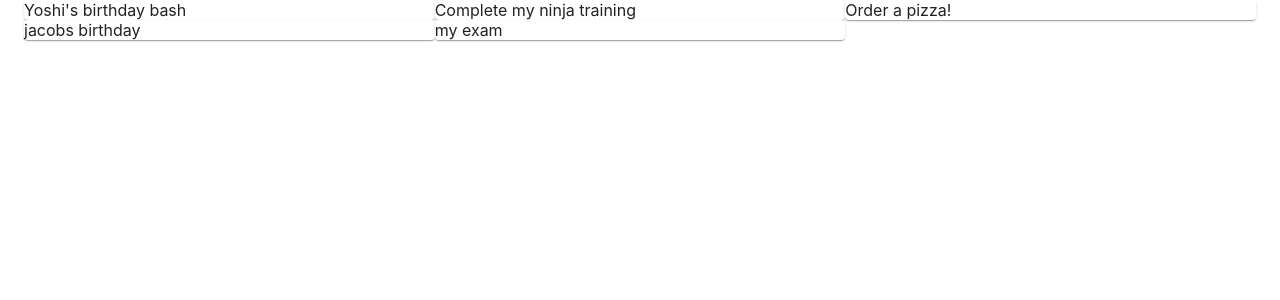
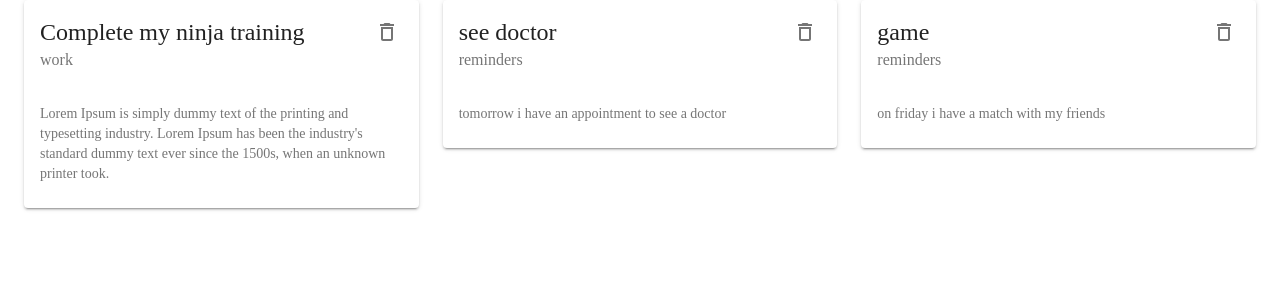
Before and after one commit to shawon122334/react-material-ui, a React (Create React App) app: page / in a window 1280 px wide. Shown: the top 300 px of the page. Built offline with nearby package versions, Linux system fonts and the light colour scheme; data requests are answered from the project's data file.

Commit message:
delete function added

```diff
--- a/data/db.json
+++ b/data/db.json
@@ -1,11 +1,5 @@
 {
   "notes": [
-    {
-      "title": "Yoshi's birthday bash",
-      "details": "Lorem Ipsum is simply dummy text of the printing and typesetting industry. Lorem Ipsum has been the industry's standard dummy text ever since the 1500s, when an unknown printer took a galley of type and scrambled it to make a type specimen book.",
-      "category": "reminders",
-      "id": 1
-    },
     {
       "title": "Complete my ninja training",
       "details": "Lorem Ipsum is simply dummy text of the printing and typesetting industry. Lorem Ipsum has been the industry's standard dummy text ever since the 1500s, when an unknown printer took.",
@@ -13,20 +7,14 @@
       "id": 2
     },
     {
-      "title": "Order a pizza!",
-      "details": "Lorem Ipsum is simply dummy text of the printing and typesetting industry. Lorem Ipsum has been the industry's standard dummy text ever since the 1500s, when an unknown printer took a galley of type and scrambled it to make a type specimen book.\nLorem Ipsum is simply dummy text of the printing and typesetting industry. Lorem Ipsum has been the industry's standard dummy text ever since the 1500s, when an unknown printer took a galley of type and scrambled it to make a type specimen book.",
-      "category": "todos",
-      "id": 3
-    },
-    {
-      "title": "jacobs birthday ",
-      "details": "we are gonna celebrate jacobs birthday next week ",
+      "title": "see doctor ",
+      "details": "tomorrow i have an appointment to see a doctor ",
       "category": "reminders",
       "id": 4
     },
     {
-      "title": "my exam ",
-      "details": "on 6th may",
+      "title": "game",
+      "details": "on friday i have a match with my friends",
       "category": "reminders",
       "id": 5
     }
--- /dev/null
+++ b/src/components/NoteCard.js
@@ -0,0 +1,27 @@
+import { Card, CardContent, CardHeader, IconButton, Typography } from '@material-ui/core'
+import React from 'react'
+import {DeleteOutlined} from '@material-ui/icons';
+
+export default function NoteCard({ note , handleDelete}) {
+    return (
+        <div>
+            <Card elevation={2}>
+                <CardHeader
+                    action={
+                        <IconButton onClick={()=>handleDelete(note.id)} >
+                        <DeleteOutlined/>
+                    </IconButton>
+                    }
+                    title={note.title}
+                    subheader={note.category}
+                />
+                <CardContent >
+                    <Typography variant="body2" color="textSecondary">
+                        {note.details}
+                    </Typography>
+                </CardContent>
+
+            </Card>
+        </div>
+    )
+}
--- a/src/pages/Notes.js
+++ b/src/pages/Notes.js
@@ -1,5 +1,6 @@
 import { Container, Grid, Paper } from '@material-ui/core';
 import React, { useEffect, useState } from 'react'
+import NoteCard from '../components/NoteCard';
 
 export default function Notes() {
   const [notes, setNotes] = useState([]);
@@ -11,16 +12,36 @@ export default function Notes() {
       .then(data => setNotes(data))
   }, [])
 
+  const handleDelete=async (id)=>{
+     await fetch('http://localhost:8000/notes/'+id,{
+       method : 'DELETE'
+     })
+     const newNotes=notes.filter(note=> note.id != id )
+     setNotes(newNotes)
+
+
+  }
   return (
     <Container>
-      <Grid container>
+      <Grid container spacing={3}>
+        {/* <Grid item xs={12} sm={6} md={3}>
+          <Paper>1</Paper>
+        </Grid>
+        <Grid item xs={12} md={3} sm={6}>
+        <Paper>2</Paper>
+        </Grid>
+        <Grid item xs={12} md={3} sm={6}>
+        <Paper>3</Paper>
+        </Grid>
+        <Grid item xs={12} md={3} sm={6}>
+        <Paper>4</Paper>
+        </Grid> */}
 
         {notes.map(note => (
-          <Grid item key={note.id} xs={12} md={6} lg={4}>
-            <Paper>
-              {note.title}
-            </Paper>
+          <Grid item key={note.id} xs={12} lg={4} md={6}>
+            <NoteCard note={note} handleDelete={handleDelete}/>
           </Grid>
+
         ))}
 
       </Grid>
```
Also changed, not shown: src/pages/Create.js (line endings or trailing spaces).
